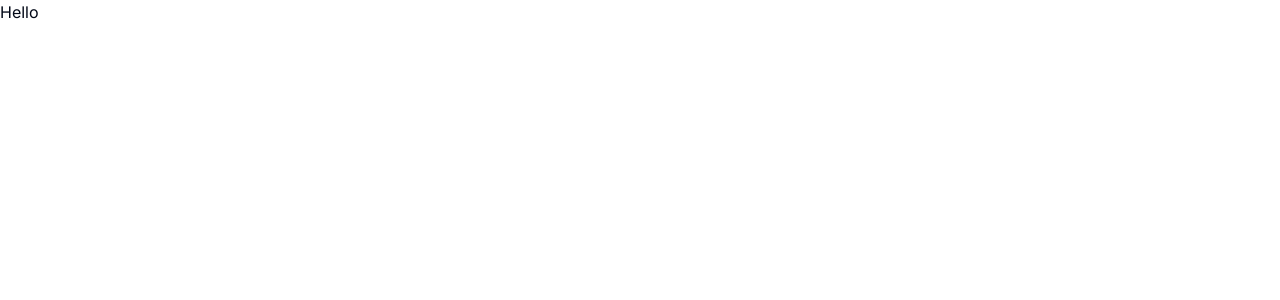
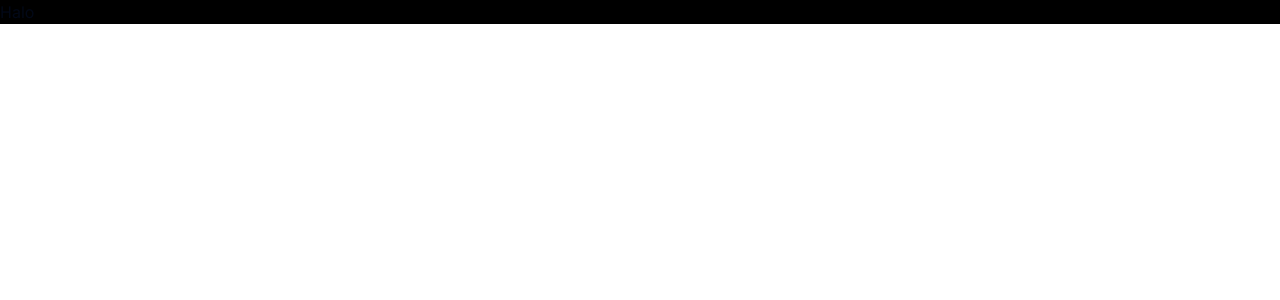
Before and after one commit to prastowoadi18/menabur-kasih, a Next.js app: page / in a window 1280 px wide. Shown: the top 300 px of the page. Built offline with nearby package versions, Linux system fonts and the light colour scheme.

Commit message:
app_fix(component): check prettier commit

```diff
--- a/src/app/page.tsx
+++ b/src/app/page.tsx
@@ -1,5 +1,11 @@
 import Image from 'next/image'
 
 export default function Home() {
-  return <main>Hello</main>
+  return (
+    <main className='bg-black'>
+      <div className='flex'>
+        <h1 className=''>Halo</h1>
+      </div>
+    </main>
+  )
 }
```
Also changed, not shown: 1 other file (tests, documents, lock files or other folders).
